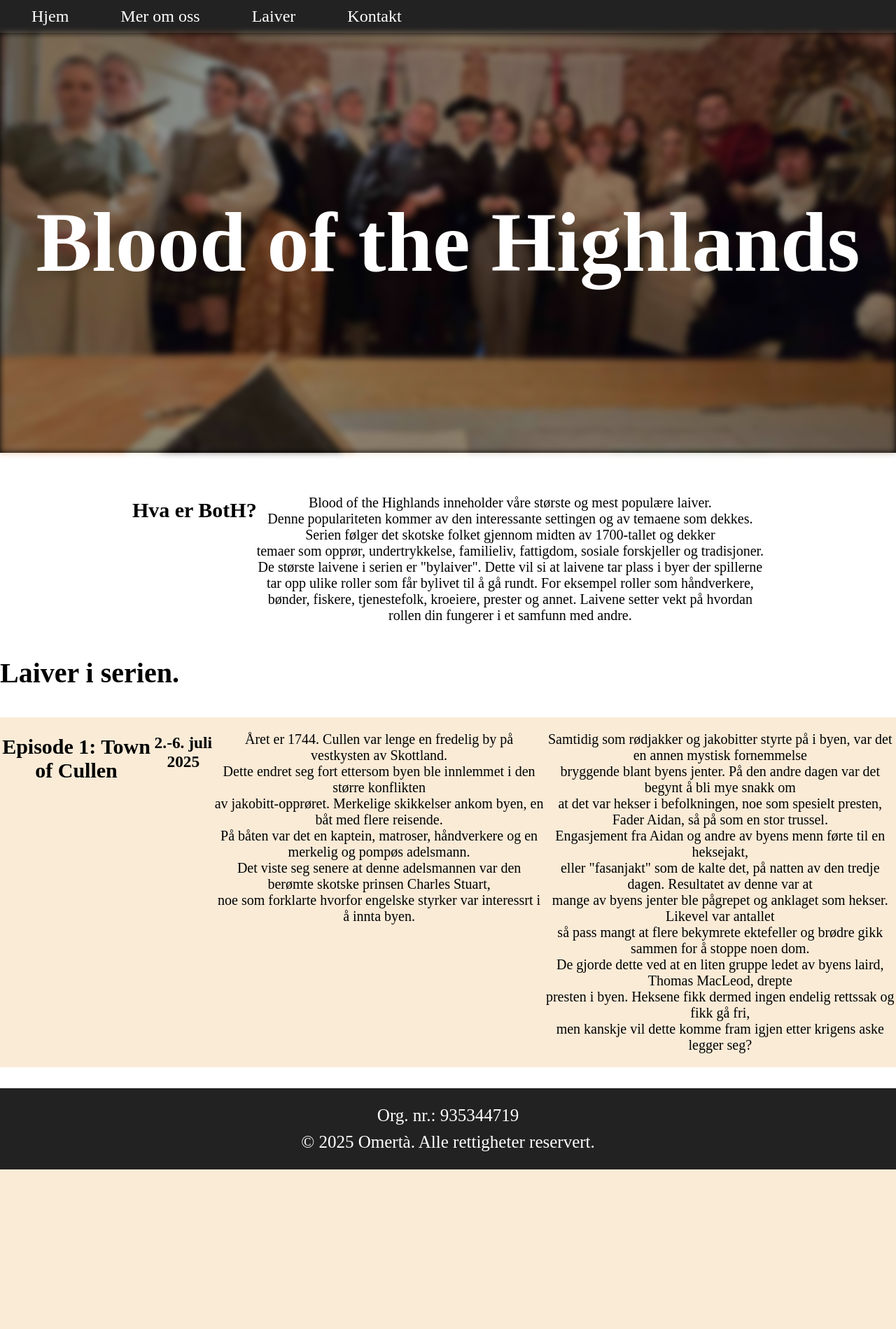
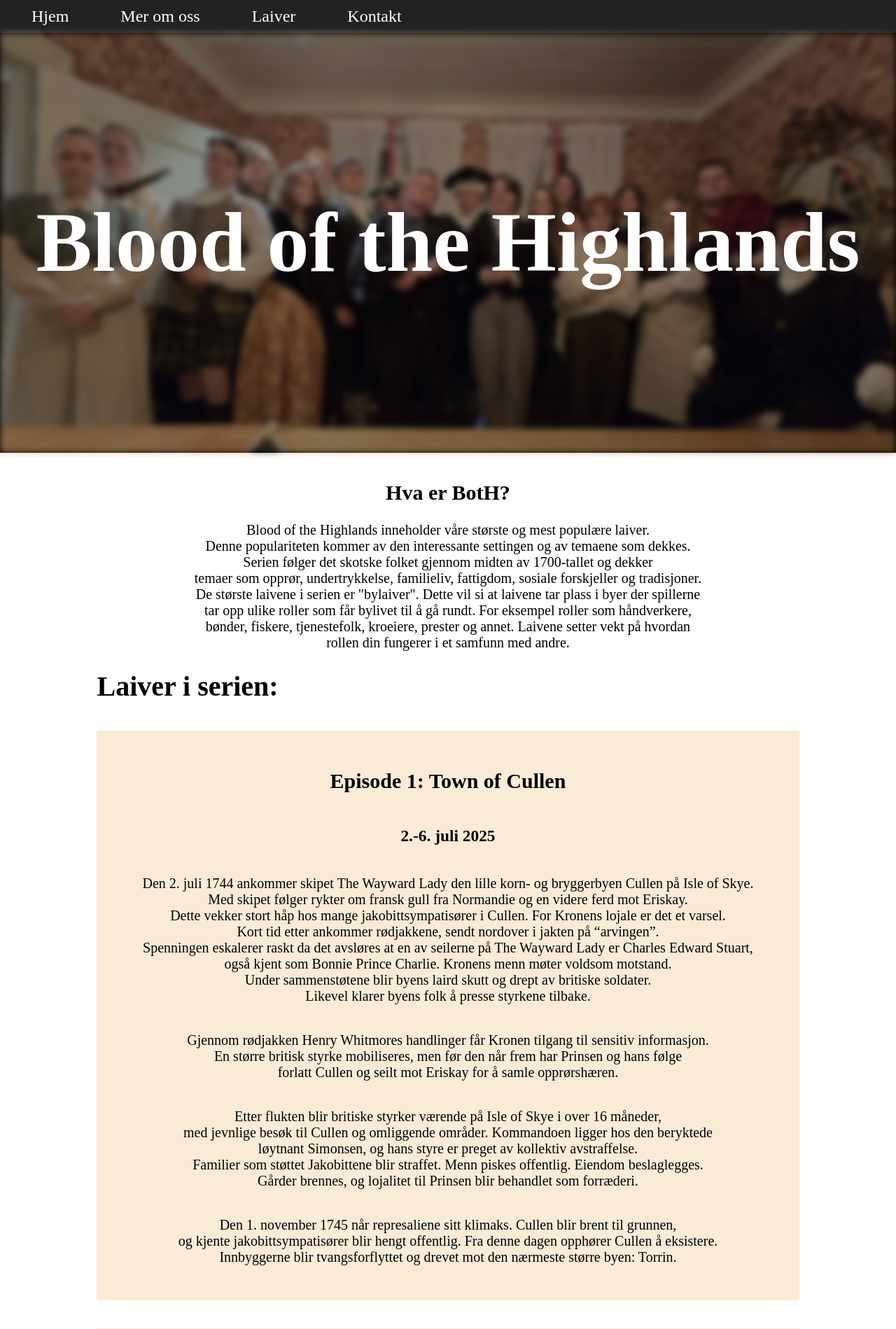
Before and after one commit to Garluss/garluss.github.io, a Python web app: template forts-IT2/nettside-test-omerta/flaskr/templates/both.html in a window 1280 px wide. Shown: the top 1899 px of the page at 70% size. Before the commit the page ends 1671 px from the top, so only its background shows below. Run offline with Jinja, Linux system fonts and the light colour scheme; the template is opened without the code that fills it, so the values that code supplies are empty.

Commit message:
la til tekst på nettsiden
- neste er å få til:
"neste arrangement"-greier

```diff
--- a/forts-IT2/nettside-test-omerta/flaskr/templates/both.html
+++ b/forts-IT2/nettside-test-omerta/flaskr/templates/both.html
@@ -8,17 +8,18 @@
             flex-direction: column;
         }
         .seksjon {
-            display: flex;
             justify-content: center;
             text-align: center;
             margin-top: 30px;
         }
         .episode {
             display: flex;
+            flex-direction: column;
             justify-content: center;
             text-align: center;
             margin-top: 40px;
             background-color: antiquewhite;
+            padding: 30px;
         }
     </style>
 {% endblock %}
@@ -43,29 +44,57 @@
             rollen din fungerer i et samfunn med andre.
         </p>
     </div>
-    <h1>Laiver i serien.</h1>
+    <h1>Laiver i serien:</h1>
     <div class="episode">
         <h2>Episode 1: Town of Cullen</h2>
         <h3>2.-6. juli 2025</h3>
         <p>
-            Året er 1744. Cullen var lenge en fredelig by på vestkysten av Skottland. <br>
-            Dette endret seg fort ettersom byen ble innlemmet i den større konflikten <br>
-            av jakobitt-opprøret. Merkelige skikkelser ankom byen, en båt med flere reisende. <br>
-            På båten var det en kaptein, matroser, håndverkere og en merkelig og pompøs adelsmann. <br>
-            Det viste seg senere at denne adelsmannen var den berømte skotske prinsen Charles Stuart, <br>
-            noe som forklarte hvorfor engelske styrker var interessrt i å innta byen.
+            Den 2. juli 1744 ankommer skipet The Wayward Lady den lille korn- og bryggerbyen Cullen på Isle of Skye. <br>
+            Med skipet følger rykter om fransk gull fra Normandie og en videre ferd mot Eriskay. <br>
+            Dette vekker stort håp hos mange jakobittsympatisører i Cullen. For Kronens lojale er det et varsel. <br>
+            Kort tid etter ankommer rødjakkene, sendt nordover i jakten på “arvingen”. <br>
+            Spenningen eskalerer raskt da det avsløres at en av seilerne på The Wayward Lady er Charles Edward Stuart, <br>
+            også kjent som Bonnie Prince Charlie. Kronens menn møter voldsom motstand. <br>
+            Under sammenstøtene blir byens laird skutt og drept av britiske soldater. <br>
+            Likevel klarer byens folk å presse styrkene tilbake.
         </p>
         <p>
-            Samtidig som rødjakker og jakobitter styrte på i byen, var det en annen mystisk fornemmelse <br>
-            bryggende blant byens jenter. På den andre dagen var det begynt å bli mye snakk om <br>
-            at det var hekser i befolkningen, noe som spesielt presten, Fader Aidan, så på som en stor trussel. <br>
-            Engasjement fra Aidan og andre av byens menn førte til en heksejakt, <br>
-            eller "fasanjakt" som de kalte det, på natten av den tredje dagen. Resultatet av denne var at <br>
-            mange av byens jenter ble pågrepet og anklaget som hekser. Likevel var antallet <br>
-            så pass mangt at flere bekymrete ektefeller og brødre gikk sammen for å stoppe noen dom. <br>
-            De gjorde dette ved at en liten gruppe ledet av byens laird, Thomas MacLeod, drepte <br>
-            presten i byen. Heksene fikk dermed ingen endelig rettssak og fikk gå fri, <br>
-            men kanskje vil dette komme fram igjen etter krigens aske legger seg?
+            Gjennom rødjakken Henry Whitmores handlinger får Kronen tilgang til sensitiv informasjon. <br>
+            En større britisk styrke mobiliseres, men før den når frem har Prinsen og hans følge <br>
+            forlatt Cullen og seilt mot Eriskay for å samle opprørshæren.
+        </p>
+        <p>
+            Etter flukten blir britiske styrker værende på Isle of Skye i over 16 måneder, <br>
+            med jevnlige besøk til Cullen og omliggende områder. Kommandoen ligger hos den beryktede <br>
+            løytnant Simonsen, og hans styre er preget av kollektiv avstraffelse. <br>
+            Familier som støttet Jakobittene blir straffet. Menn piskes offentlig. Eiendom beslaglegges. <br>
+            Gårder brennes, og lojalitet til Prinsen blir behandlet som forræderi.
+        </p>
+        <p>
+            Den 1. november 1745 når represaliene sitt klimaks. Cullen blir brent til grunnen, <br>
+            og kjente jakobittsympatisører blir hengt offentlig. Fra denne dagen opphører Cullen å eksistere. <br>
+            Innbyggerne blir tvangsforflyttet og drevet mot den nærmeste større byen: Torrin.
+        </p>
+    </div>
+    <div class="episode">
+        <h2>Episode 2: Juleselskapet</h2>
+        <h3>20. desember 2025</h3>
+        <p>
+            Den 20. desember 1745 samles Skottlands mektige til juleselskap. <br>
+            James Wellesley, Lord of Sandringham, nylig innsatt som Duke og utpekt som Wellingtons representant, <br>
+            har invitert adel og landeiere for å sikre lojalitet før han overtar sine skotske besittelser. <br>
+            Under besøket blir lairden av Skye skutt og drept av egne tjenere, skjulte jakobittsympatisører. <br>
+            Drapet ryster forsamlingen. Ingen er trygge. Opprøret finnes ikke lenger bare i høylandet, men inne i husholdningene. <br>
+            Kort tid etter kommer nyheten alle frykter: Prinsen og hans styrker er i bevegelse nordover. <br>
+            Festen opphører. Krigsbordet reises. Herrene peker mot én avgjørende slagmark: Culloden.
+        </p>
+        <p style="font-weight: bold;">Slaget om Culloden</p>
+        <p>
+            Den 14. april 1746 knuses det fjerde jakobittopprøret på Culloden Moor. Jakobittene som er sultne, <br>
+            slitne og feilutrustet blir slaktet av en disiplinert og overlegent bevæpnet britisk hær. <br>
+            Slaget varer kort. Etterspillet varer lenge. Sårede blir drept der de ligger. Ingen nåde gis. <br>
+            Med Culloden dør det gamle høylandet. <br>
+            Prinsen unnslipper, men forsvinner. Ingen vet om han lever, eller om håpet døde med hæren hans.
         </p>
     </div>
 {% endblock %}
--- a/forts-IT2/nettside-test-omerta/flaskr/templates/hjem.html
+++ b/forts-IT2/nettside-test-omerta/flaskr/templates/hjem.html
@@ -36,7 +36,7 @@
     <div class="seksjon">
         <h2>Sosiale medier</h2>
         <p>Facebook: <a href="https://www.facebook.com/groups/1130801978795086/" target="_blank">facebook.com/groups/1130801978795086</a></p>
-        <p>Discord: <a href="https://www.discord.gg/7qwkQ6UmkF/" target="_blank">discord.gg/7qwkQ6UmkF</a></p>
+        <p>Discord: <a href="https://discord.gg/FsxytqH8ZX" target="_blank">discord.gg/7FsxytqH8ZX</a></p>
         <p>Instagram: <a href="https://instagram.com/forening.omerta/" target="_blank">instagram.com/forening.omerta</a></p>
     </div>
 {% endblock %}
```
Also changed, not shown: forts-IT2/nettside-test-omerta/flaskr/static/both.jpg.
